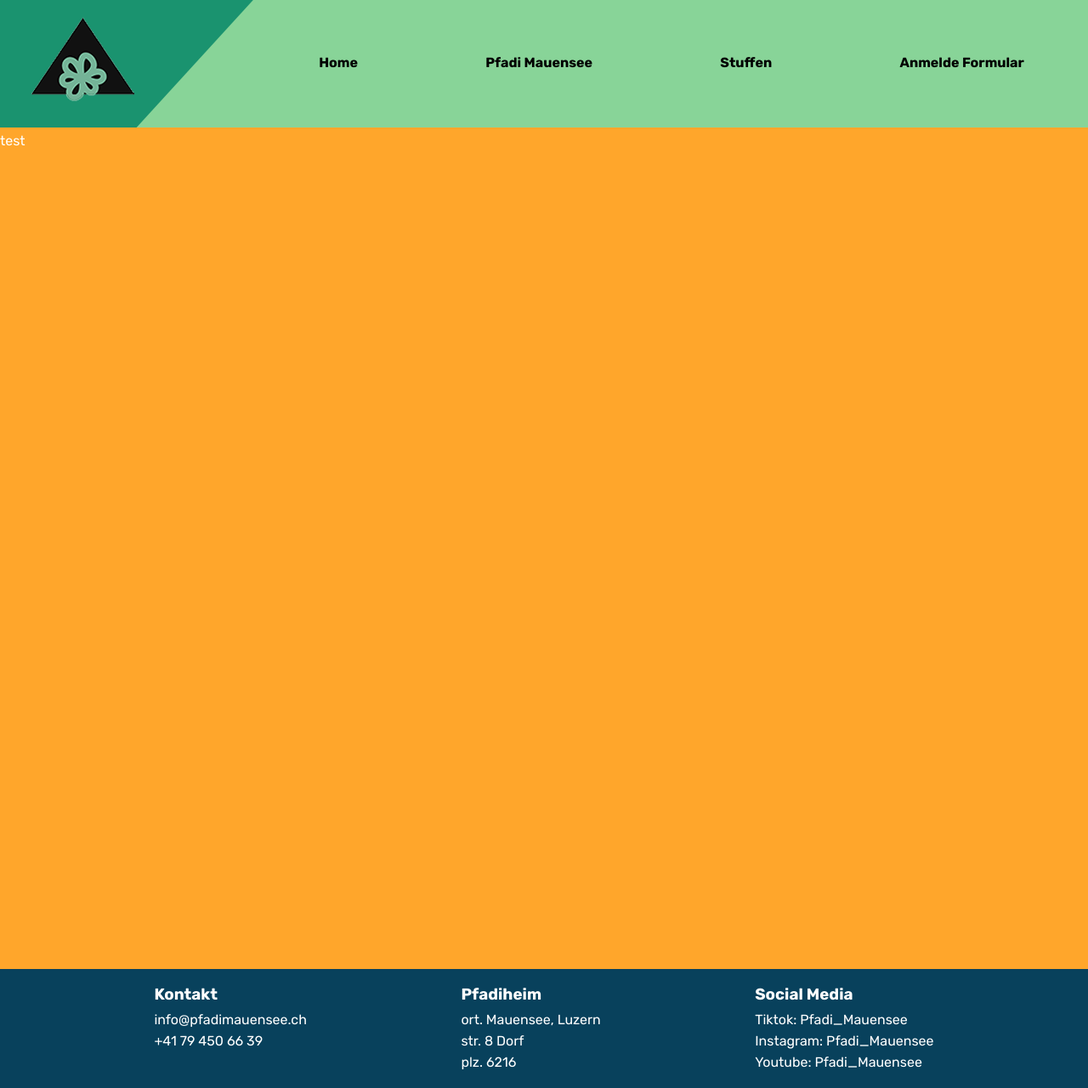
After one commit to Matcha-Git/Pfadi-Mauesee, a PHP site: page /pfadi-mauensee.html in a window 1280 px wide. The commit adds this page. Shown: the whole page at 85% size. Run offline with PHP 8.4, Linux system fonts and the light colour scheme.

Commit message:
fixed unterseiten

```diff
--- /dev/null
+++ b/pfadi-mauensee.html
@@ -0,0 +1,58 @@
+<!DOCTYPE html>
+<html lang="de">
+<head>
+    <meta charset="UTF-8">
+    <meta name="viewport" content="width=device-width, initial-scale=1.0">
+    <link href="unterseiten.css" rel="stylesheet">
+    <link herf="bilder">
+    <link rel="preconnect" href="https://fonts.googleapis.com">
+    <link rel="preconnect" href="https://fonts.gstatic.com" crossorigin>
+    <link href="https://fonts.googleapis.com/css2?family=Rubik:ital,wght@0,300..900;1,300..900&display=swap" rel="stylesheet">
+    <title>Pfadi Mauensee</title>
+</head>
+<body>
+    <div class="body">
+        <header>
+          <img class="header_logo" src="bilder/header_logo_unterseiten.png" alt="Logo Pfadi Mauensee">
+        </header>
+        <nav>
+            <div class="Navindex">
+                <a href="index.html">Home</a>
+                <a href="pfadi-mauensee.html">Pfadi Mauensee</a>
+                <a href="stuffen.html">Stuffen</a>
+                <a href="Beispiel.html">Anmelde Formular</a>
+            </div>
+        </nav>
+        <main>
+            <p>test</p>
+        </main>
+        <footer>
+            <div class="footer">
+                <div class="kontakt">
+                  <h3>
+                    Kontakt
+                  </h3>
+                  <p>info@pfadimauensee.ch</p>
+                  <p>+41 79 450 66 39</p>
+                </div>
+                <div class="Pfadiheim">
+                  <h3>
+                    Pfadiheim
+                  </h3>
+                  <p>ort. Mauensee, Luzern</p>
+                  <p>str. 8 Dorf</p>
+                  <p>plz. 6216</p>
+                </div>
+                <div class="Social Media">
+                  <h3>
+                    Social Media
+                  </h3>
+                  <p>Tiktok: Pfadi_Mauensee</p>
+                  <p>Instagram: Pfadi_Mauensee</p>
+                  <p>Youtube: Pfadi_Mauensee</p>
+                </div>
+              </div>
+        </footer>
+    </div>
+</body>
+</html>
--- a/stuffen.html
+++ b/stuffen.html
@@ -12,8 +12,10 @@
 </head>
 <body>
     <div class="body">
+        <header>
+          <img class="header_logo" src="bilder/header_logo_unterseiten.png" alt="Logo Pfadi Mauensee">
+        </header>
         <nav>
-            <img class="header_logo" src="bilder/header_logo_unterseiten.png" alt="Logo Pfadi Mauensee">
             <div class="Navindex">
                 <a href="index.html">Home</a>
                 <a href="pfadi-mauensee.html">Pfadi Mauensee</a>
--- a/unterseiten.css
+++ b/unterseiten.css
@@ -7,26 +7,39 @@ body {
     margin: 0 auto;
     background-color: white;
     min-height: 160vh;
-    grid-template-columns: auto;
+    grid-template-columns: 300px auto;
     grid-template-rows: 150px auto 140px;
     grid-template-areas:
-        "nav"
-        "main"
-        "footer"
+        "header nav"
+        "main   main"
+        "footer footer"
     ;
+}
+
+header {
+    grid-area: header;
+    background-color: #88D498;
+    font-family: "Rubik";
+}
+
+.header_logo {
+    justify-content: start;
 }
 
 nav {
     grid-area: nav;
     background-color: #88D498;
     font-family: "Rubik";
-    display: flex;
-    justify-content: space-between;
 }
 
-.header_logo {
-    justify-content: start;
+
+
+.Navindex {
+    display: flex;
+    justify-content: space-around;
 }
+
+
 
 a {
     margin-top: 8vh;
```
